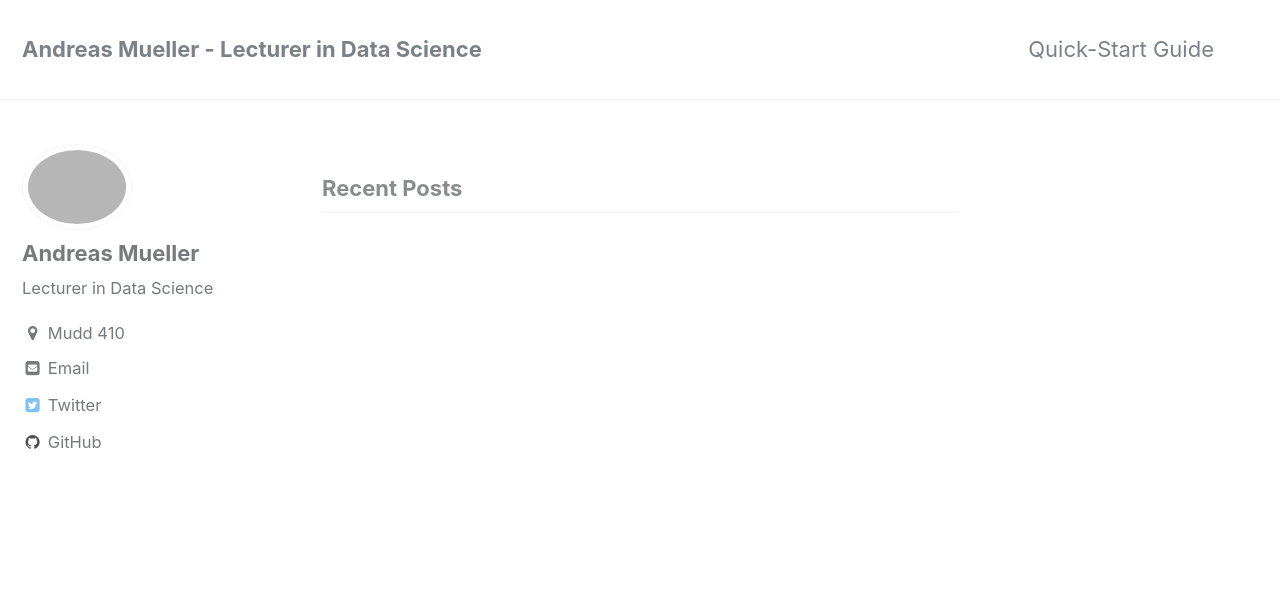
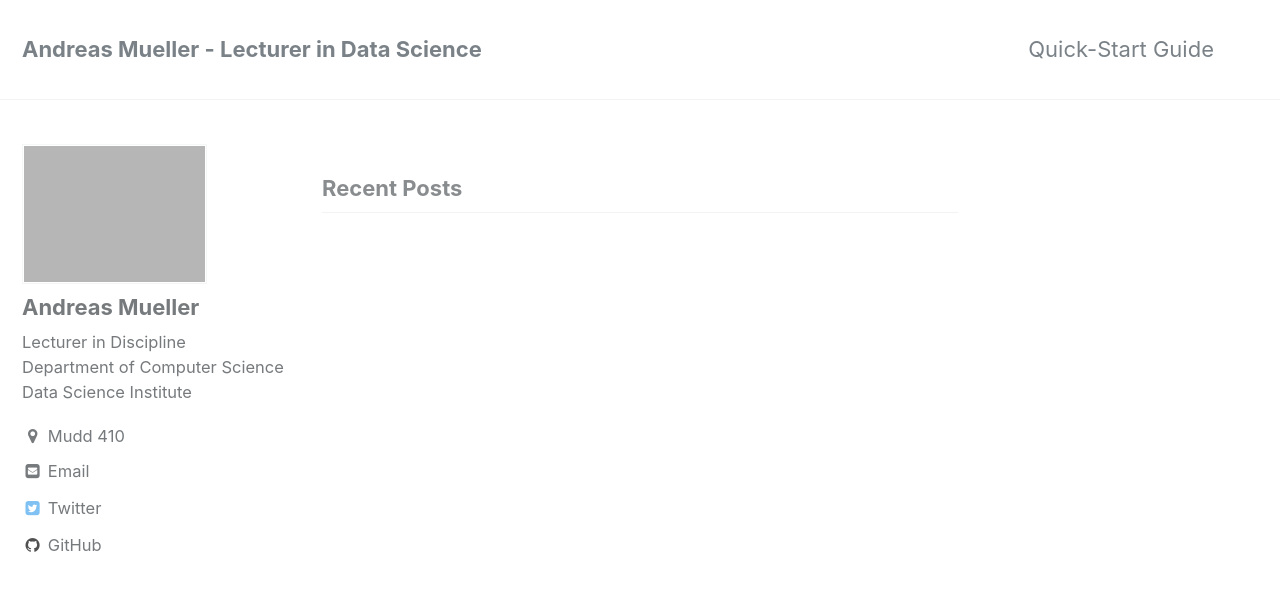
Before and after one commit to amueller/columbia-website, a Jekyll site: the page built from index.html, in a window 1280 px wide and 900 px high. Shown: the top 591 px of the window. Built offline with Jekyll 4.4.1, drawn with Linux system fonts in a browser that asks for light colours; the list of posts is cut into pages by our own code.

Commit message:
some style adjustments

```diff
--- a/_config.yml
+++ b/_config.yml
@@ -12,7 +12,7 @@ locale                   : "en"
 title                    : "Andreas Mueller - Lecturer in Data Science"
 title_separator          : "-"
 name                     : "Andreas Mueller"
-description              : "An amazing website."
+description              : "Website of Lecturer in Discipline Andreas Mueller - Columbia University"
 url                      : # the base hostname & protocol for your site e.g. "https://mmistakes.github.io"
 baseurl                  : # the subpath of your site, e.g. "/blog"
 repository               : # GitHub username/repo-name e.g. "mmistakes/minimal-mistakes"
@@ -84,7 +84,7 @@ analytics:
 author:
   name             : "Andreas Mueller"
   avatar           :  "/assets/images/bio-photo.jpg" # path of avatar image, e.g. "/assets/images/bio-photo.jpg"
-  bio              : "Lecturer in Data Science"
+  bio              : "Lecturer in Discipline</br>Department of Computer Science</br>Data Science Institute"
   location         : "Mudd 410"
   email            : "andreas.mueller@columbia.edu"
   uri              :
--- a/_sass/minimal-mistakes/_sidebar.scss
+++ b/_sass/minimal-mistakes/_sidebar.scss
@@ -105,11 +105,10 @@
   }
 
   img {
-    max-width: 110px;
-    border-radius: 50%;
+    max-width: 185px;
 
     @include breakpoint($large) {
-      padding: 5px;
+      padding: 1px;
       border: 1px solid $border-color;
     }
   }
```
